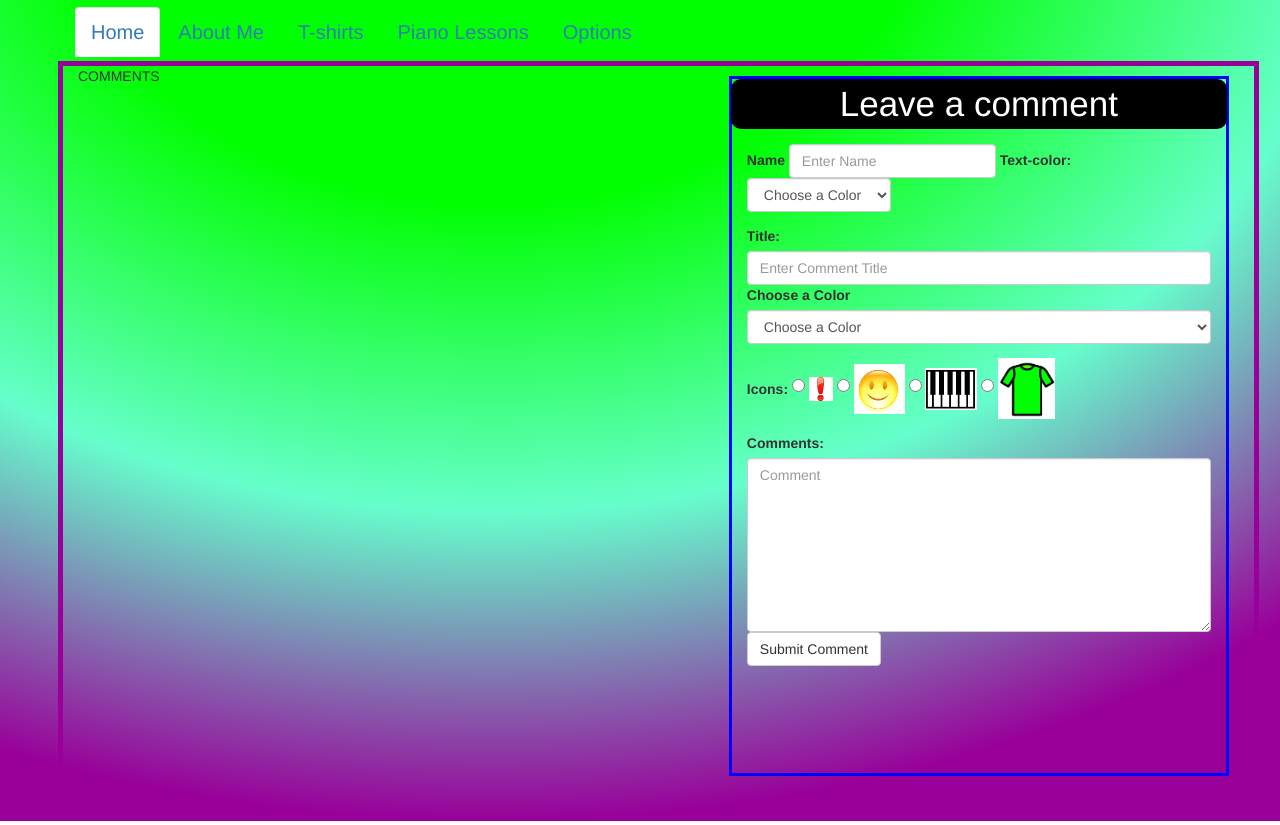
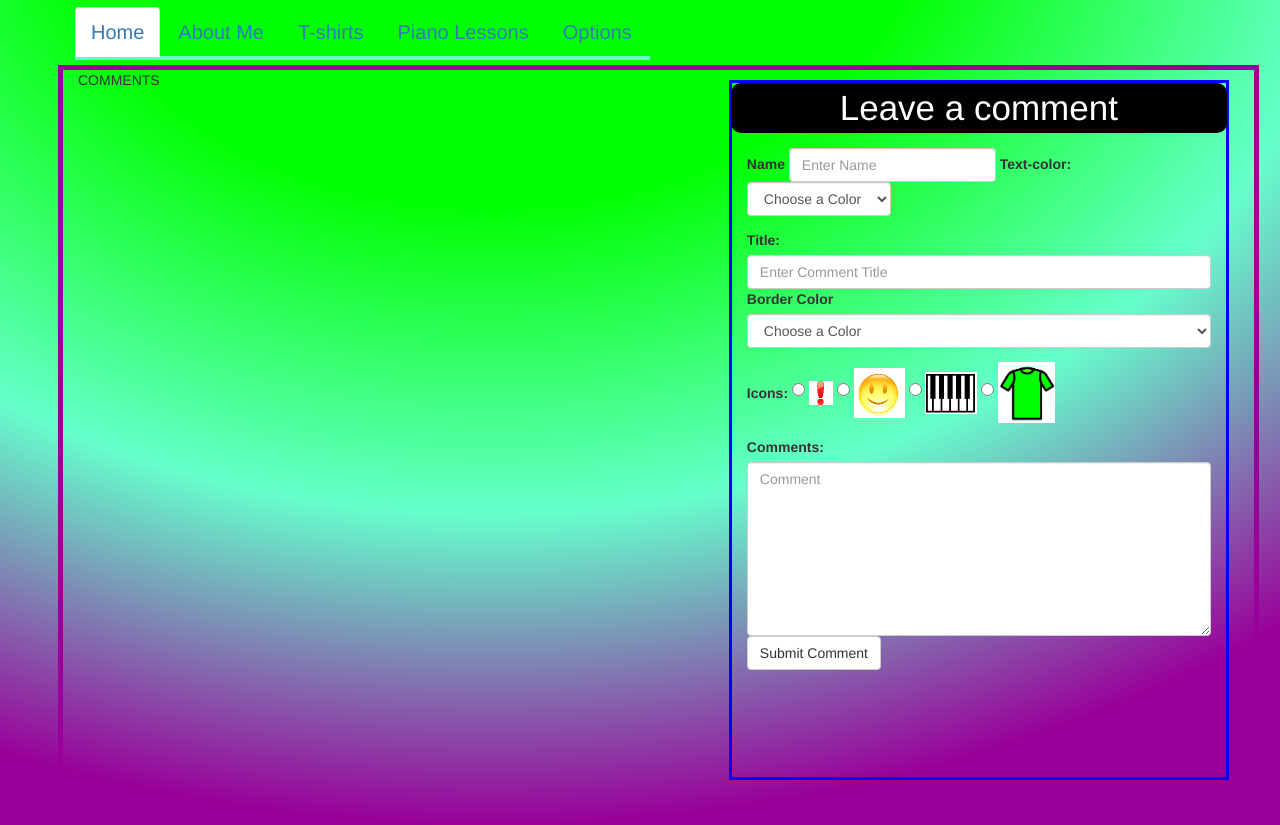
Before and after one commit to pythoncader/coolshirtpros, a plain HTML site: page index.html in a window 1280 px wide. Shown: the part 110-935 px from the top of the page. Drawn offline with nearby package versions, Linux system fonts and the light colour scheme.

Commit message:
Add files via upload

```diff
--- a/index.html
+++ b/index.html
@@ -153,7 +153,7 @@ display.innerHTML = post;
 
 <input type="text" class="form-control" id="title" placeholder="Enter Comment Title">
 
-<label>Choose a Color</label>
+<label>Border Color</label>
 
 <select id="bg_color" class="form-control">
 <option>Choose a Color</option>
--- a/stylesheet.css
+++ b/stylesheet.css
@@ -61,5 +61,6 @@ a:hover{
 	color:#337ab7;
 }
 .nav-tabs{
-	border-bottom:none;
+	border-bottom:4px solid #66ffcc;
+	width:575px;
 }
```
